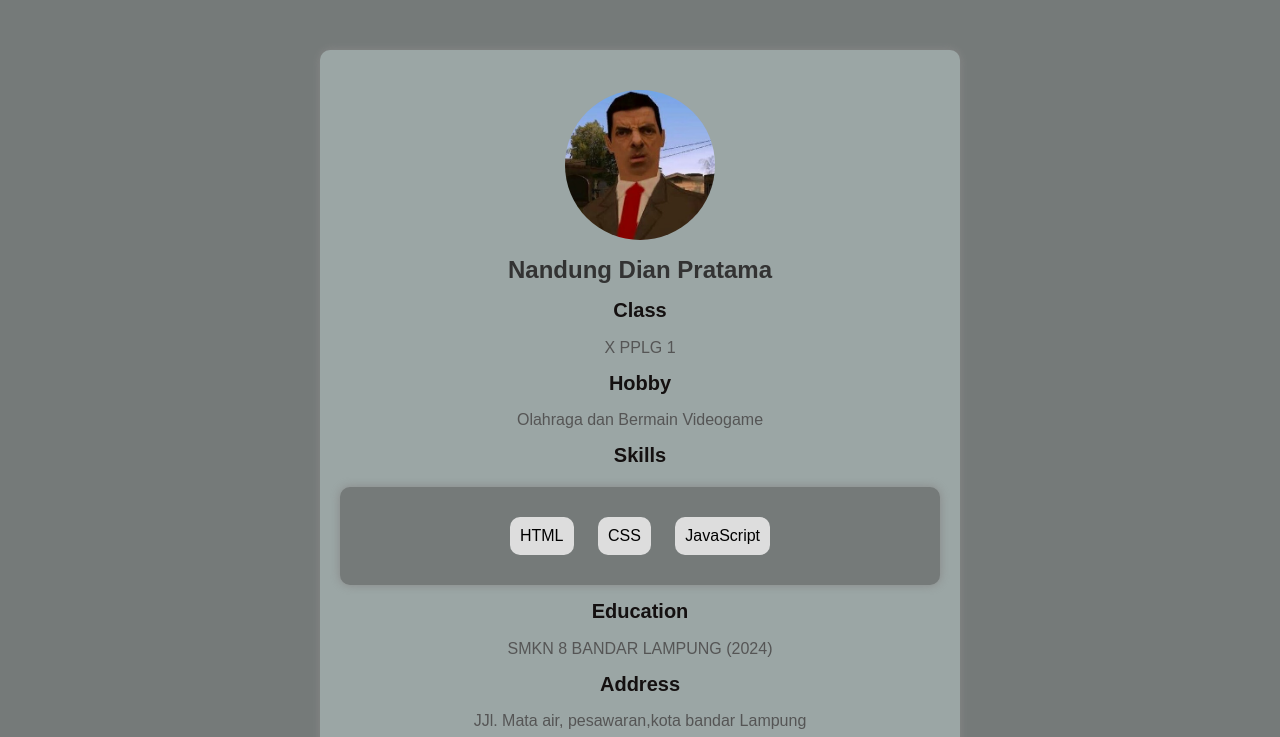
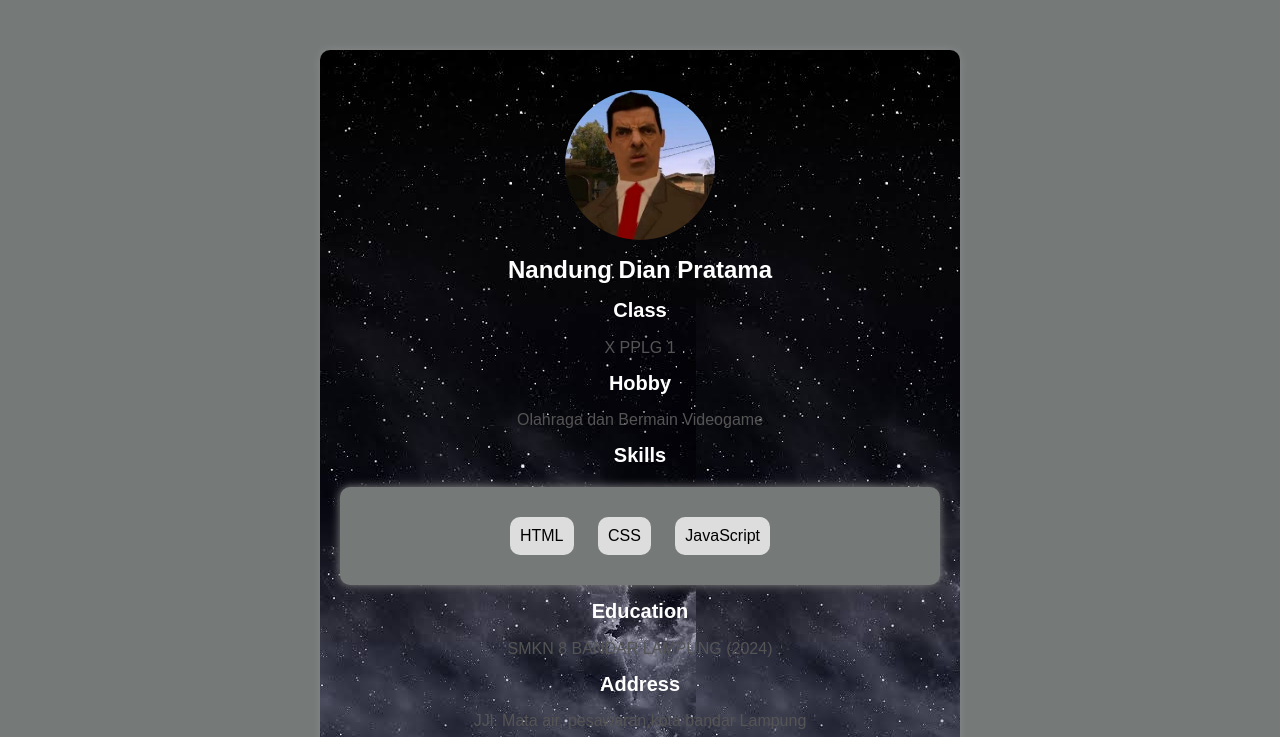
Before and after one commit to AriexKire/Nandung, a plain HTML site: page index.html in a window 1280 px wide. Shown: the top 737 px of the page. Drawn offline with Linux system fonts and the light colour scheme.

Commit message:
Update styles.css

```diff
--- a/styles.css
+++ b/styles.css
@@ -7,7 +7,7 @@ body {
 }
 
 h1 {
-    color: #333;
+    color: #fff;
     font-size: 24px;
     text-align: center;
     margin-bottom: 5px;
@@ -21,13 +21,13 @@ p {
 }
 
 h2 {
-    color: #141010;
+    color: #fff;
     font-size: 20px;
     margin-top: 15px;
 }
 
 .container {
-    background-color: #9ba6a5;
+    background: url(bg.jpg);
     margin: auto;
     width: 80%;
     max-width: 600px;
```
